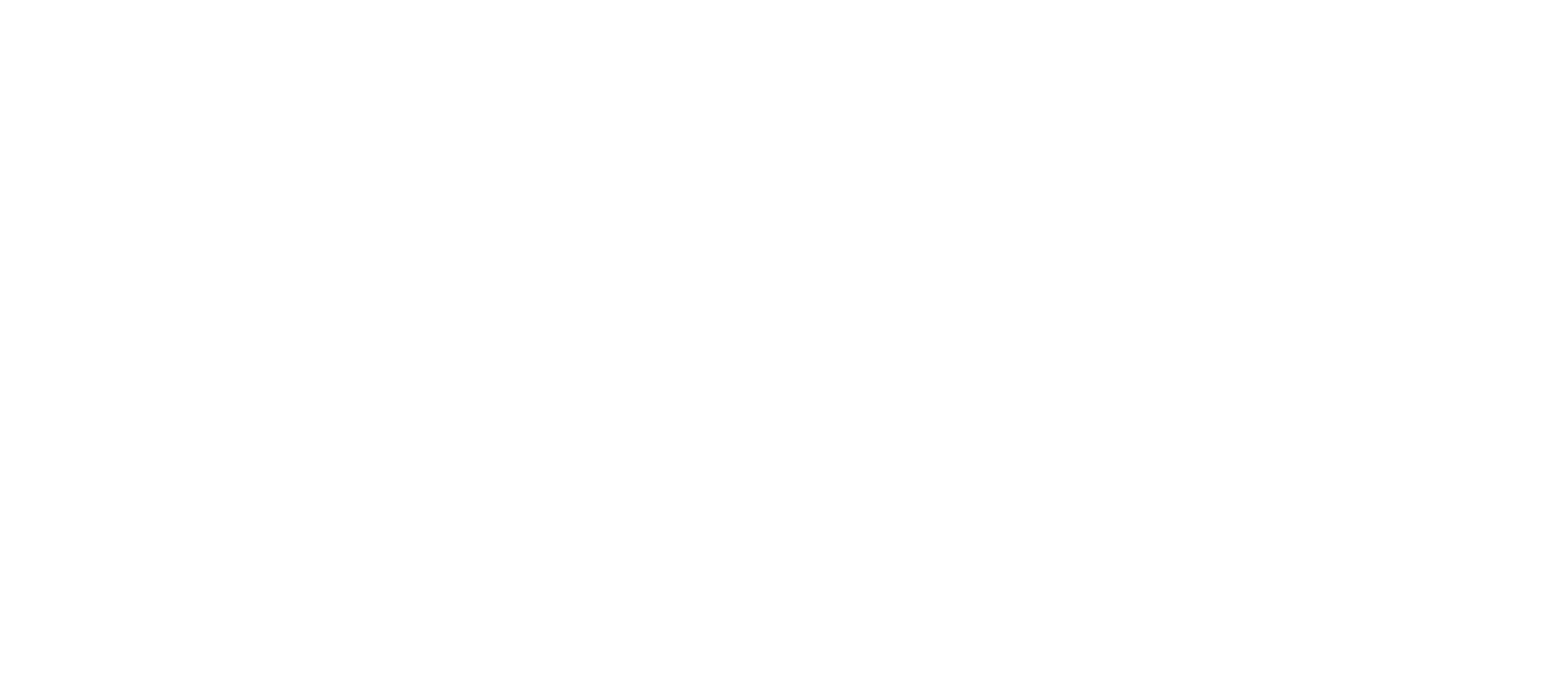
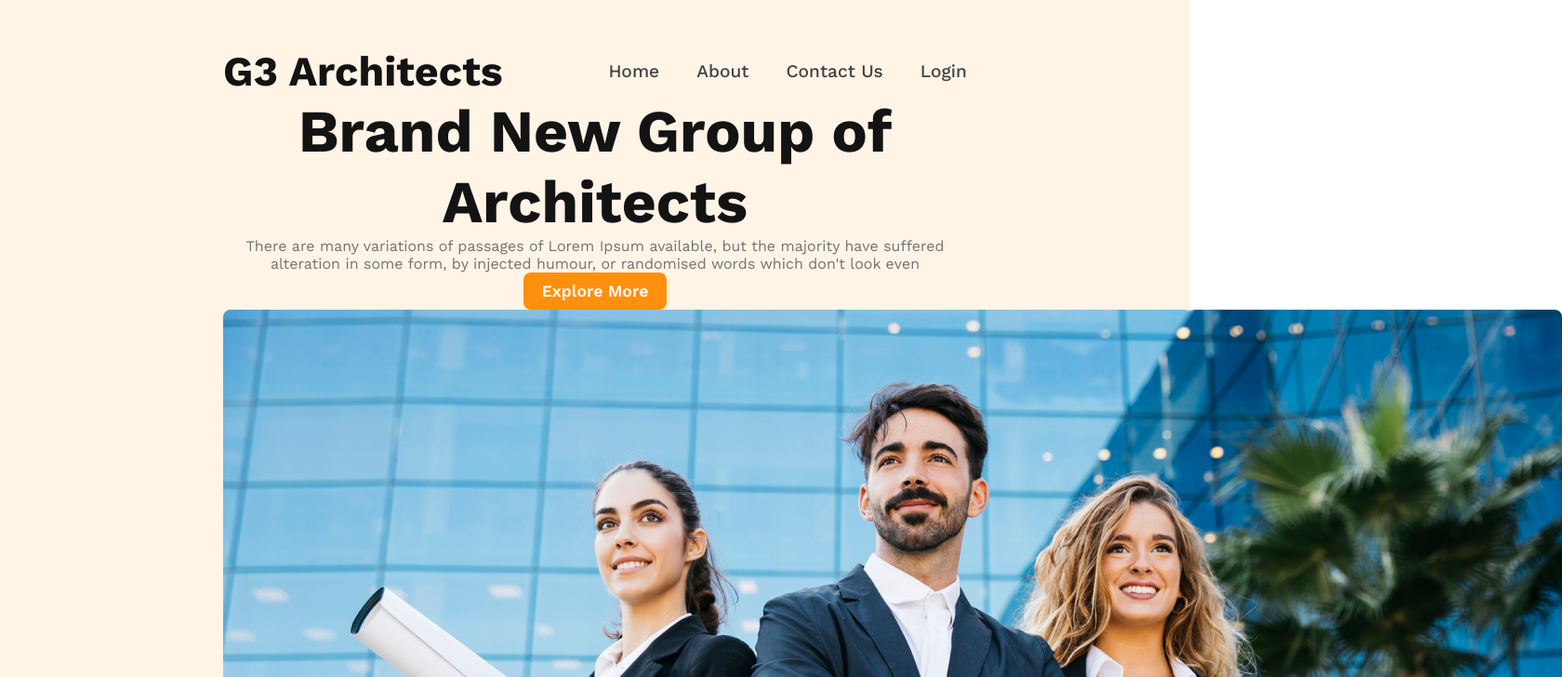
Before and after one commit to Th3At0nic/g3-architect-website1, a plain HTML site: page index.html in a window 1280 px wide. Shown: the top 728 px of the page at 93% size, 1680 px wide, since content can reach past the window. Drawn offline with nearby package versions, Linux system fonts and the light colour scheme.

Commit message:
banner content added

```diff
--- a/index.html
+++ b/index.html
@@ -1,12 +1,34 @@
 <!DOCTYPE html>
 <html lang="en">
-<head>
-    <meta charset="UTF-8">
-    <meta name="viewport" content="width=device-width, initial-scale=1.0">
+  <head>
+    <meta charset="UTF-8" />
+    <meta name="viewport" content="width=device-width, initial-scale=1.0" />
     <title>Architect</title>
-    <link rel="stylesheet" href="styles/architect.css">
-</head>
-<body>
-
-</body>
+    <link rel="stylesheet" href="styles/architect.css" />
+  </head>
+  <body>
+    <header>
+      <nav>
+        <h3 class="nav-title">G3 Architects</h3>
+        <ul>
+          <li>Home</li>
+          <li>About</li>
+          <li>Contact Us</li>
+          <li>Login</li>
+        </ul>
+      </nav>
+      <div class="banner">
+        <div class="banner-content">
+          <h2 class="banner-title">Brand New Group of Architects</h2>
+          <p class="banner-description">
+            There are many variations of passages of Lorem Ipsum available, but
+            the majority have suffered alteration in some form, by injected
+            humour, or randomised words which don't look even
+          </p>
+          <button class="btn-primary">Explore More</button>
+        </div>
+        <img src="/images/banner.png" alt="" />
+      </div>
+    </header>
+  </body>
 </html>
--- a/styles/architect.css
+++ b/styles/architect.css
@@ -1,5 +1,66 @@
+/* work sans fonts */
 @import url("https://fonts.googleapis.com/css2?family=Work+Sans:ital,wght@0,100..900;1,100..900&display=swap");
+
+/* shared styles */
 
 * {
   font-family: "Work Sans", sans-serif;
+  margin: 0;
 }
+
+.btn-primary{
+    border-radius: 8px;
+    border: 0;
+    background: #FF900E;
+    padding: 10px 20px;
+    color: #fff;
+    font-size: 1.1rem;
+    font-weight: 600;
+}
+
+/* nav styles */
+header {
+  background: rgba(255, 144, 14, 0.1);
+  padding: 50px 240px;
+}
+
+nav {
+  display: flex;
+  justify-content: space-between;
+  align-items: center;
+}
+.nav-title {
+  color: #131313;
+  font-size: 2.8rem;
+  font-weight: 700;
+}
+nav ul {
+  display: flex;
+  gap: 40px;
+}
+nav li {
+  text-decoration: none;
+  list-style: none;
+  color: #424242;
+  font-size: 1.2rem;
+  font-weight: 500;
+}
+
+/* banner styles */
+
+.banner-content {
+  max-width: 862px;
+  margin: 0 auto;
+  text-align: center;
+}
+
+.banner-title {
+  font-size: 4rem;
+  font-weight: 700;
+  color: #131313;
+}
+.banner-description{
+    color:#727272;
+    font-size: 1rem;
+    font-weight: 400;
+}
```
